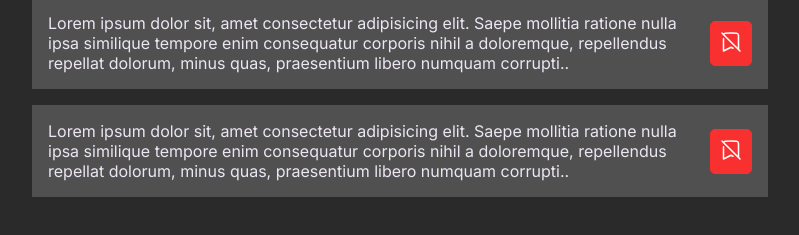
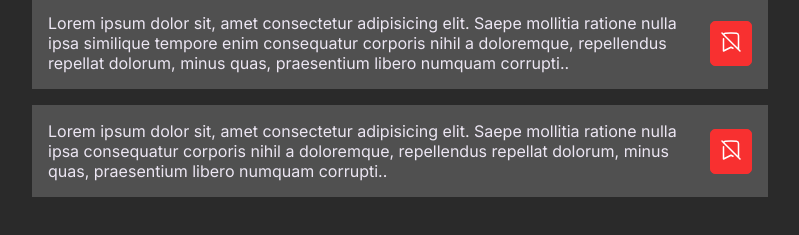
Before and after one commit to nirom100/witze-app, a website built with Vite: page index.html in a window 1280 px wide. Shown: the part 615-850 px from the top of the page, without its empty margins (240-1039 px from the left). Built offline with nearby package versions, Linux system fonts and the light colour scheme; a web font is replaced by a local one.

Commit message:
github action

```diff
--- a/index.html
+++ b/index.html
@@ -74,9 +74,9 @@
           <div class="saved-jokes__joke">
             <p class="saved-jokes__text">
               Lorem ipsum dolor sit, amet consectetur adipisicing elit. Saepe
-              mollitia ratione nulla ipsa similique tempore enim consequatur
-              corporis nihil a doloremque, repellendus repellat dolorum, minus
-              quas, praesentium libero numquam corrupti..
+              mollitia ratione nulla ipsa consequatur corporis nihil a
+              doloremque, repellendus repellat dolorum, minus quas, praesentium
+              libero numquam corrupti..
             </p>
             <button class="saved-jokes__remove">
               <svg
```
